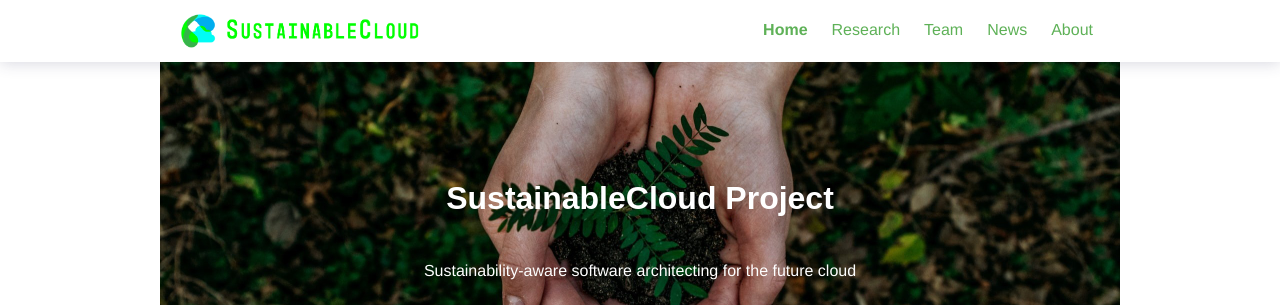
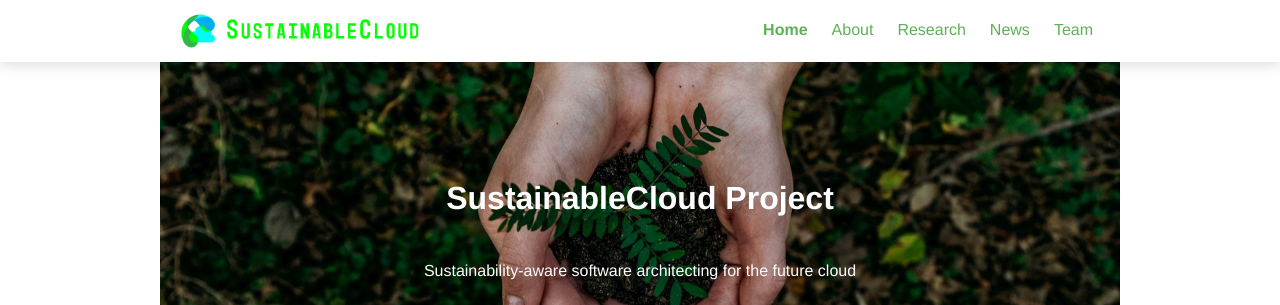
Before and after one commit to S2-group/sustainablecloud, a Jekyll site: the page built from index.md, in a window 1280 px wide. Shown: the top 305 px of the page. Built offline with Jekyll 4.4.1, drawn with Linux system fonts in a browser that asks for light colours.

```diff
--- a/_data/menus.yml
+++ b/_data/menus.yml
@@ -10,10 +10,10 @@ main:
     weight: 2
   - name: "Team"
     url: "#team"
-    weight: 3
+    weight: 4
   - name: "News"
     url: "#news"
-    weight: 4
+    weight: 3
   - name: "About"
     url: "#about"
-    weight: 5
+    weight: 1
--- a/_sass/pages/_page-home.scss
+++ b/_sass/pages/_page-home.scss
@@ -37,7 +37,7 @@
       .text-overlay > h1 {
         color: white;
         width: 100%;
-        font-family: sans-serif;
+        font-family: $font-family-base;
       }
       h4{
         font-size: x-large;
```
Also changed, not shown: 2 other files.
